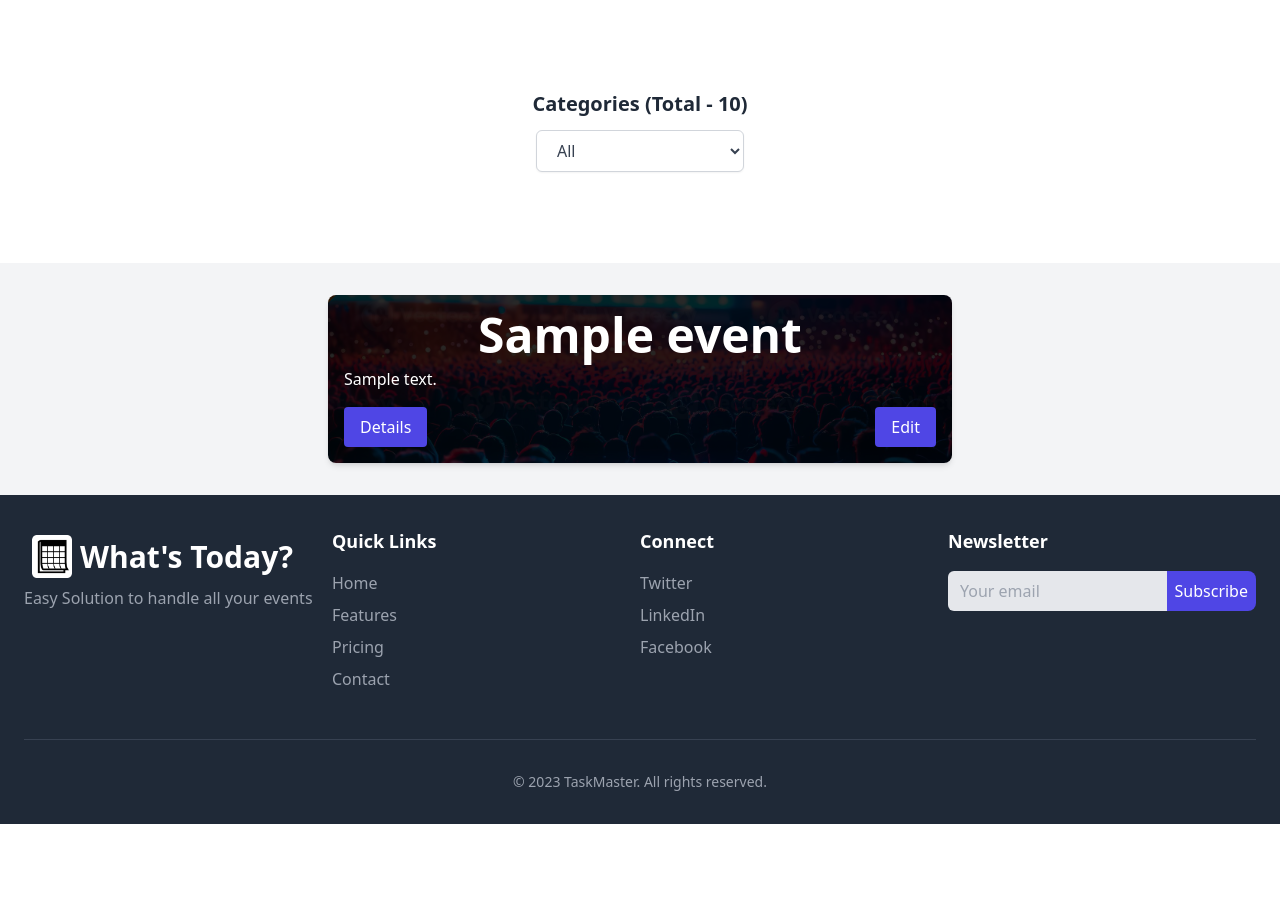
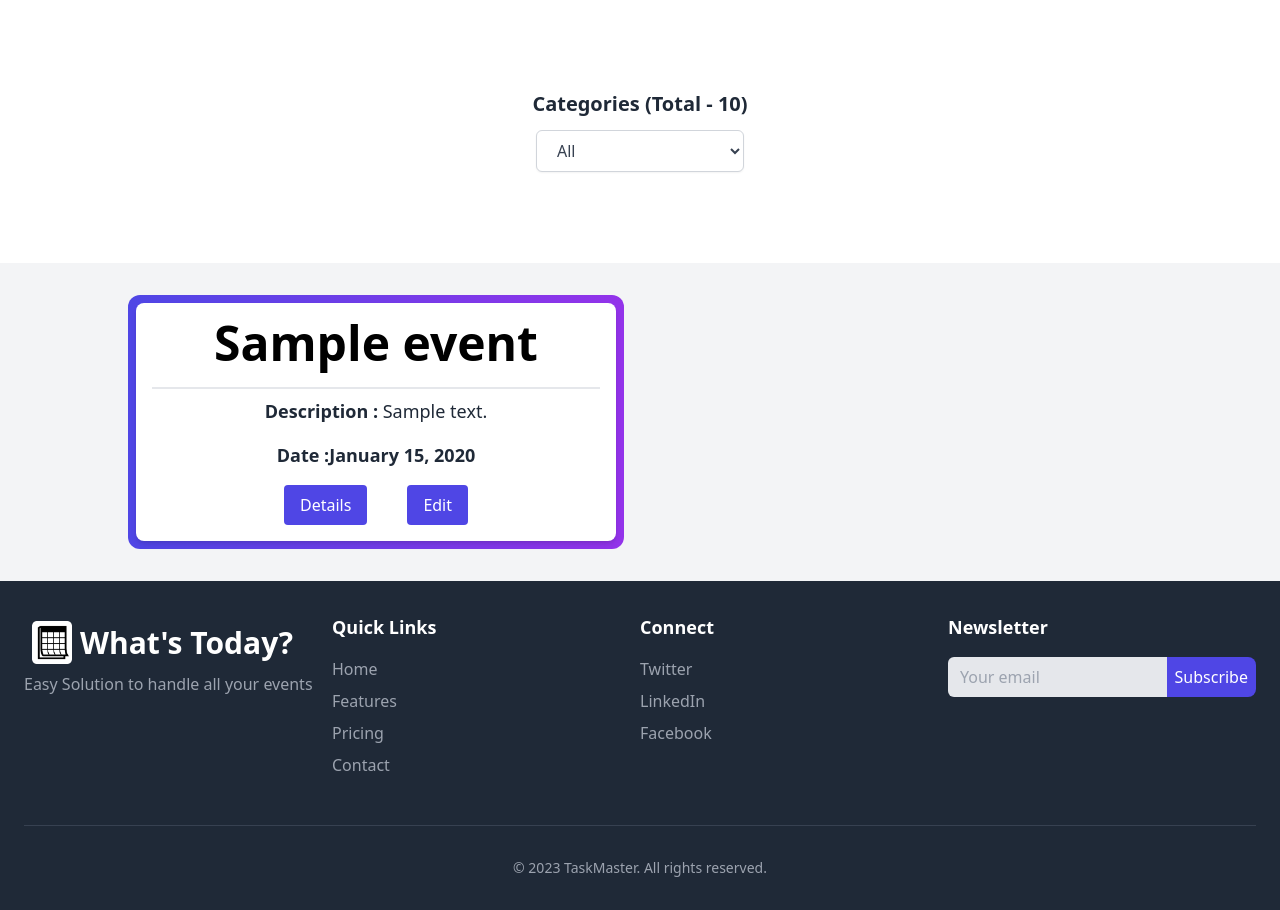
Before and after one commit to Nuhan-Alam/event_management_project, a Django app: template events/templates/events/home.html in a window 1280 px wide. Shown: the part 385-1295 px from the top of the page. Before the commit the page ends 1209 px from the top, so only its background shows below. Run offline with Django 5.2, Linux system fonts and the light colour scheme; tables that the repository leaves empty hold one stand-in row (values such as "Sample post"); the template is opened without the code that fills it: values that come from a table or form of the project are taken from there, most other values are stand-ins (such as "Sample title", 1, 10 or a date in 2020); some libraries are stand-ins or nearby versions.

Commit message:
Category fixed

```diff
--- a/events/templates/events/home.html
+++ b/events/templates/events/home.html
@@ -51,19 +51,26 @@
 
 {% comment %} level-4 Lists {% endcomment %}
 <!-- Events Section -->
-<section class="bg-gray-100 px-4 py-8">
-  <div class="space-y-6 flex flex-col items-center">
+<section class="bg-gray-100 px-4 md:px-32 py-8">
 
-    {% for event in event_list %}
+    <div class="grid grid-cols-1 md:grid-cols-2 gap-8">
+  {% for event in event_list %}
       <!-- Event Row 1 -->
-    <div class=" shadow-md rounded-lg p-4 w-1/2" style="background-image: url('{% static 'pic.png' %}');">
+       <div class="bg-gradient-to-r from-indigo-600 to-purple-600 rounded-xl p-2">
+        <div class=" bg-white text-white shadow-md rounded-lg p-4">
       <div class="mb-2 text-center">
-        <h3 class="text-5xl	 font-semibold text-white">{{event.name}}</h3>
+        <h3 class="flex justify-center text-5xl border-b-2	pb-5 font-semibold text-black">{{event.name}}</h3>
       </div>
-      <div class="mb-4 text-white">
-        <p>{{event.description}}</p>
+      <div class="flex justify-center mb-4 text-black">
+        <p class="text-lg text-gray-800"><span class="font-semibold">Description :</span> {{event.description}}</p>
       </div>
-      <div class="flex justify-between">
+      <div class="flex justify-center  mb-4 text-black">
+                      <p class="text-lg font-semibold text-gray-800">Date :</p>
+                      <p class="text-lg font-semibold text-gray-800">
+                        {{event.date|date:"F j, Y"}}
+                      </p>
+                    </div>
+      <div class="flex justify-center gap-10">
         <a href="{% url 'event_details' event.id %}" class="px-4 py-2 bg-indigo-600 text-white rounded hover:bg-indigo-700 transition text-center">Details</a>
 
         {% if current_user.groups.first.name == "Participant" %}
@@ -85,9 +92,12 @@
 
       </div>
     </div>
+       </div>
+
     {% endfor %}
+</div>
 
-  </div>
+
 </section>
 {% endif %}
 {% endblock content %}
```
Also changed, not shown: events/templates/events/categories.html (+9 -9 lines), 1 other file.
